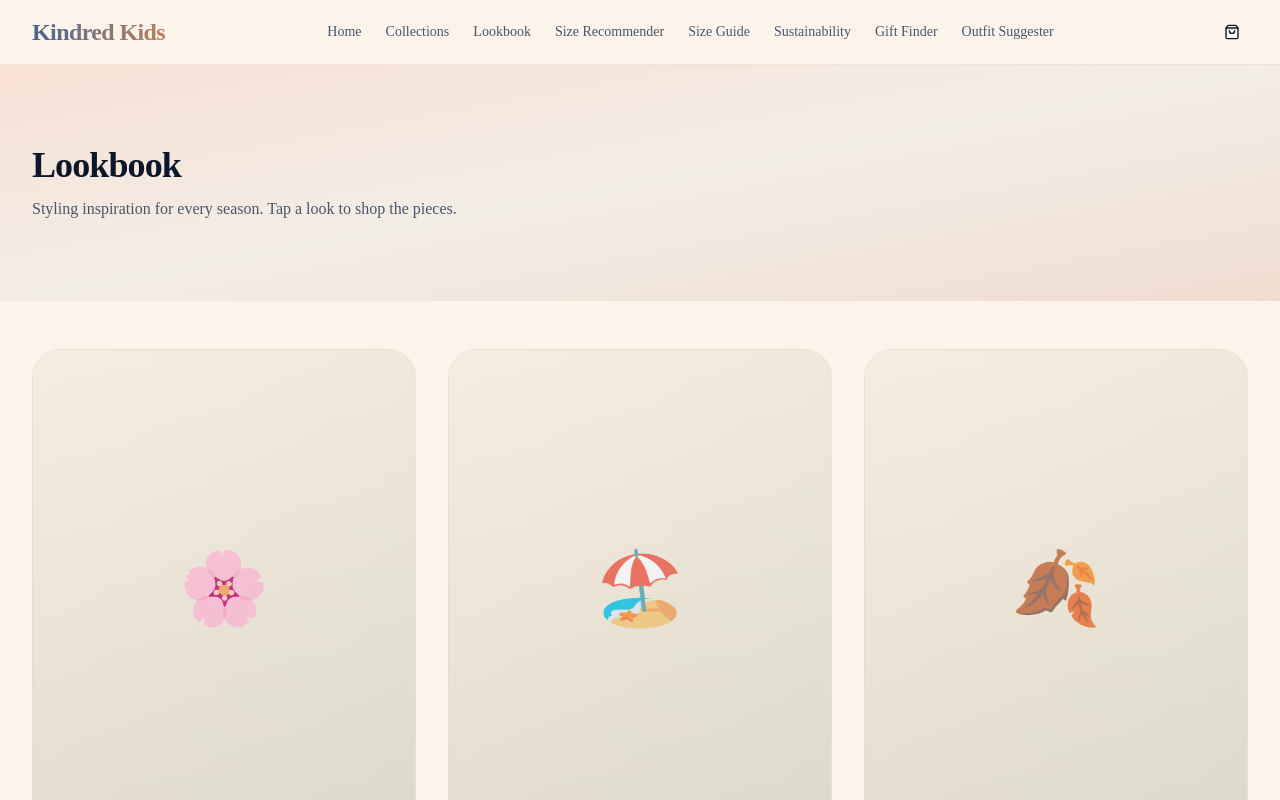
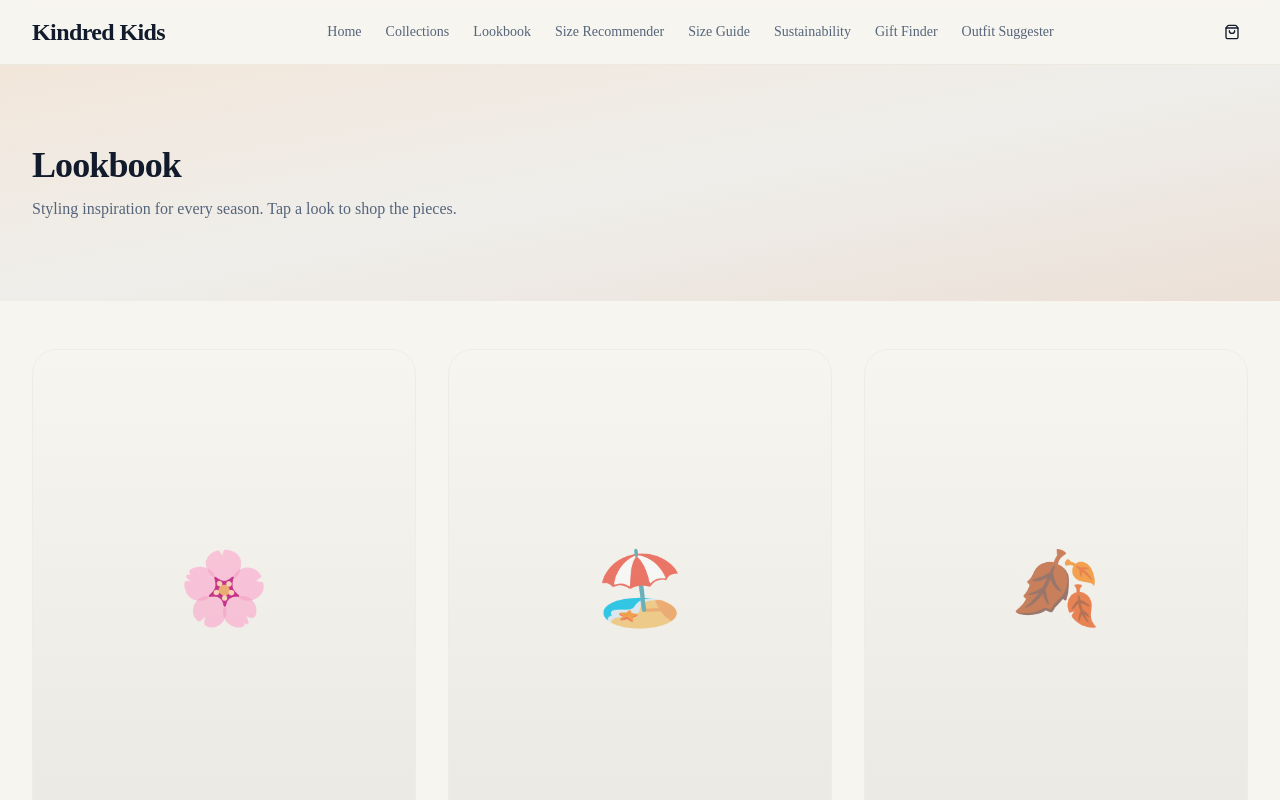
Before and after one commit to anas-khan-antimatter/mkt-kindred-kids, a Next.js app: page /lookbook in a window 1280 px wide. Shown: the top 800 px of the page. Built offline with nearby package versions, Linux system fonts and the light colour scheme.

Commit message:
antimatter: checkpoint c-1790732968742-bn6mm

```diff
--- a/src/app/globals.css
+++ b/src/app/globals.css
@@ -48,30 +48,31 @@
 }
 
 :root {
-  --background: oklch(0.97 0.015 70);
-  --foreground: oklch(0.20 0.04 260);
-  --card: oklch(0.95 0.018 75);
-  --card-foreground: oklch(0.20 0.04 260);
-  --popover: oklch(0.95 0.018 75);
-  --popover-foreground: oklch(0.20 0.04 260);
-  --primary: oklch(0.50 0.075 255);
-  --primary-foreground: oklch(0.98 0 0);
-  --secondary: oklch(0.65 0.09 50);
-  --secondary-foreground: oklch(0.98 0 0);
-  --muted: oklch(0.92 0.022 70);
-  --muted-foreground: oklch(0.45 0.035 258);
-  --accent: oklch(0.73 0.11 38);
-  --accent-foreground: oklch(0.20 0.04 260);
-  --destructive: oklch(0.55 0.22 28);
-  --border: oklch(0.84 0.025 72);
-  --input: oklch(0.84 0.025 72);
-  --ring: oklch(0.50 0.075 255);
-  --chart-1: oklch(0.50 0.075 255);
-  --chart-2: oklch(0.65 0.09 50);
-  --chart-3: oklch(0.73 0.11 38);
-  --chart-4: oklch(0.60 0.065 130);
-  --chart-5: oklch(0.55 0.055 290);
-  --radius: 1rem;
+  /* Washed denim blue + warm cream palette — editorial kidswear */
+  --background: oklch(0.97 0.008 85);        /* warm cream */
+  --foreground: oklch(0.22 0.035 260);         /* deep denim ink */
+  --card: oklch(0.955 0.012 82);                /* cream card */
+  --card-foreground: oklch(0.22 0.035 260);
+  --popover: oklch(0.955 0.012 82);
+  --popover-foreground: oklch(0.22 0.035 260);
+  --primary: oklch(0.52 0.065 260);            /* washed denim blue */
+  --primary-foreground: oklch(0.98 0.002 85);
+  --secondary: oklch(0.68 0.07 45);            /* warm caramel */
+  --secondary-foreground: oklch(0.98 0.002 85);
+  --muted: oklch(0.93 0.015 82);               /* cream-gray */
+  --muted-foreground: oklch(0.50 0.04 258);    /* faded denim */
+  --accent: oklch(0.78 0.08 55);               /* warm ochre */
+  --accent-foreground: oklch(0.22 0.035 260);
+  --destructive: oklch(0.55 0.20 30);
+  --border: oklch(0.88 0.018 78);              /* warm border */
+  --input: oklch(0.88 0.018 78);
+  --ring: oklch(0.52 0.065 260);
+  --chart-1: oklch(0.52 0.065 260);
+  --chart-2: oklch(0.68 0.07 45);
+  --chart-3: oklch(0.78 0.08 55);
+  --chart-4: oklch(0.55 0.055 160);            /* sage */
+  --chart-5: oklch(0.48 0.05 290);             /* lavender */
+  --radius: 0.875rem;
   --sidebar: oklch(0.97 0 0);
   --sidebar-foreground: oklch(0.12 0 0);
   --sidebar-primary: oklch(0.18 0 0);
@@ -88,47 +89,44 @@
   html { @apply font-sans; }
 }
 
-/* Brand gradient classes - plain CSS, no @apply */
-.bg-denim-sunrise {
-  background: linear-gradient(to bottom right, oklch(0.90 0.025 72), oklch(0.75 0.07 260), oklch(0.55 0.075 255));
+/* Brand utility classes — plain CSS, no @apply */
+.bg-denim-wash {
+  background: linear-gradient(135deg, oklch(0.52 0.065 260), oklch(0.45 0.055 255), oklch(0.48 0.06 258));
 }
-.bg-editorial-warm {
-  background: linear-gradient(to bottom right, oklch(0.92 0.03 65), oklch(0.80 0.07 42), oklch(0.70 0.09 50));
+.bg-cream-warm {
+  background: linear-gradient(135deg, oklch(0.97 0.008 85), oklch(0.94 0.015 80), oklch(0.92 0.02 75));
 }
-.bg-pastel-card {
-  background: linear-gradient(to bottom right, oklch(0.95 0.018 75), oklch(0.935 0.02 85), oklch(0.92 0.022 100));
+.bg-card-soft {
+  background: linear-gradient(135deg, oklch(0.955 0.012 82), oklch(0.94 0.015 78));
 }
-.bg-denim-wash {
-  background: linear-gradient(to bottom right, oklch(0.58 0.065 260), oklch(0.52 0.07 255), oklch(0.47 0.075 252));
+.bg-caramel-fade {
+  background: linear-gradient(135deg, oklch(0.72 0.07 48), oklch(0.62 0.075 42));
 }
-.bg-terrazzo {
-  background: linear-gradient(to bottom right, oklch(0.90 0.02 70), oklch(0.85 0.04 60), oklch(0.80 0.06 55));
+.bg-editorial {
+  background: linear-gradient(135deg, oklch(0.93 0.018 80), oklch(0.88 0.025 72));
 }
-.text-gradient {
-  background: linear-gradient(to right, oklch(0.50 0.075 255), oklch(0.65 0.09 50));
+.text-gradient-denim {
+  background: linear-gradient(to right, oklch(0.52 0.065 260), oklch(0.68 0.07 45));
   -webkit-background-clip: text;
   background-clip: text;
   -webkit-text-fill-color: transparent;
 }
 .shadow-soft {
-  box-shadow: 0 4px 6px -1px oklch(0.45 0.035 258 / 0.06), 0 2px 4px -2px oklch(0.45 0.035 258 / 0.04);
+  box-shadow: 0 2px 8px oklch(0.45 0.04 258 / 0.06), 0 1px 3px oklch(0.45 0.04 258 / 0.04);
 }
 .shadow-bouncy {
-  box-shadow: 0 10px 15px -3px oklch(0.50 0.075 255 / 0.08), 0 4px 6px -4px oklch(0.50 0.075 255 / 0.04);
+  box-shadow: 0 8px 20px oklch(0.52 0.065 260 / 0.08), 0 3px 8px oklch(0.52 0.065 260 / 0.04);
 }
 .badge-pill {
   border-radius: 9999px;
-  background: oklch(0.50 0.075 255 / 0.1);
+  background: oklch(0.52 0.065 260 / 0.1);
   padding: 0.125rem 1rem;
   font-size: 0.75rem;
   font-weight: 500;
-  color: oklch(0.50 0.075 255);
+  color: oklch(0.52 0.065 260);
   border: 0;
 }
 .border-doodle {
-  border: 2px dashed;
-  opacity: 0.25;
+  border: 2px dashed oklch(0.52 0.065 260 / 0.2);
   border-radius: 1.5rem;
 }
-.icon-float { opacity: 0.3; user-select: none; transition: transform 0.3s; }
-.icon-float:hover { transform: scale(1.1); }
```
Also changed, not shown: .antimatter/wiki/log.md, .antimatter/wiki/map.json, .antimatter/wiki/map.md.
